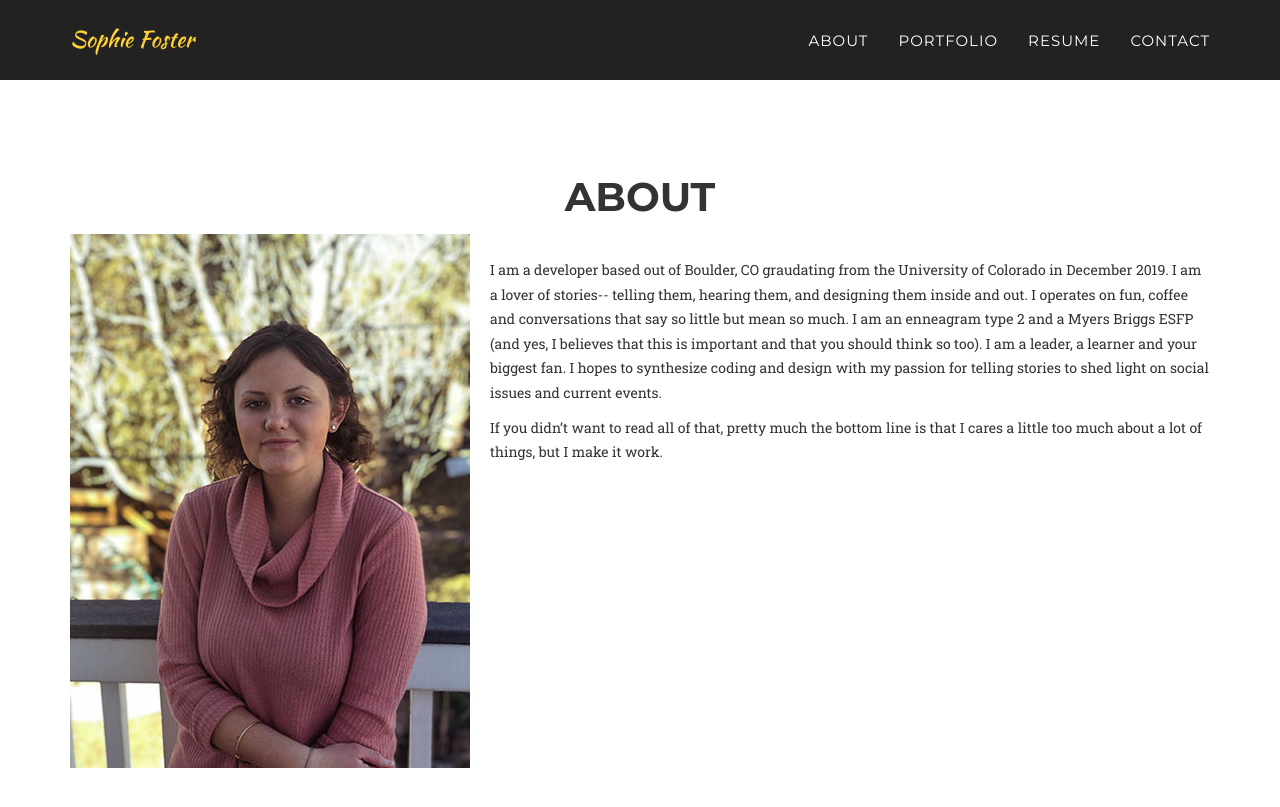
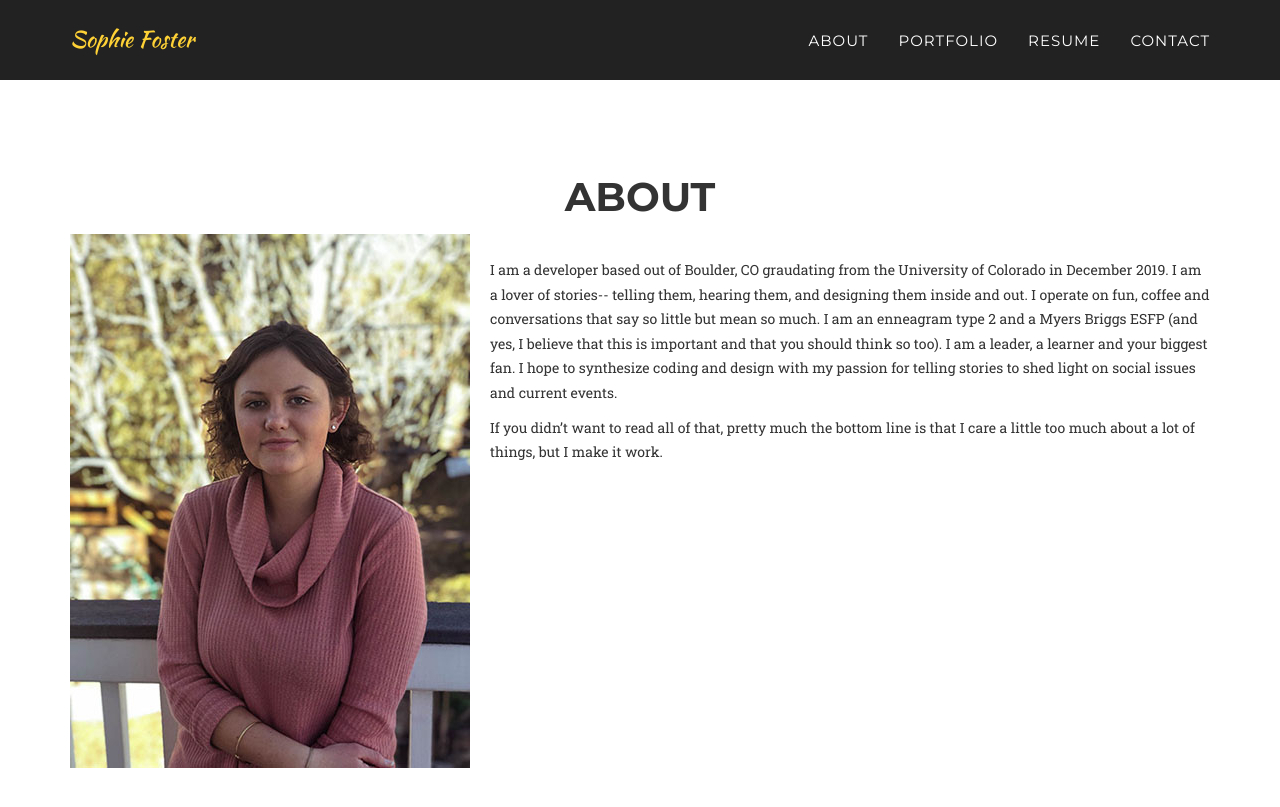
Before and after one commit to sofo1413/Personal-Site-Test, a Jekyll site: the page built from index.html, in a window 1280 px wide and 900 px high, scrolled down 1162 px. Shown: the top 807 px of the window. Built offline with Jekyll 4.4.1, drawn with Linux system fonts in a browser that asks for light colours; some web fonts are replaced.

Commit message:
changed case

```diff
--- a/_includes/about.html
+++ b/_includes/about.html
@@ -10,9 +10,9 @@
                 <img src ="img/foster.jpg" style="float: left; padding-right: 20px">
                 <br>
 
-                    I am a developer based out of Boulder, CO graudating from the University of Colorado in December 2019.  I am a lover of stories-- telling them, hearing them, and designing them inside and out.  I operates on fun, coffee and conversations that say so little but mean so much.  I am an enneagram type 2 and a Myers Briggs ESFP (and yes, I believes that this is important and that you should think so too).  I am a leader, a learner and your biggest fan.  I hopes to synthesize coding and design with my passion for telling stories to shed light on social issues and current events.
+                    I am a developer based out of Boulder, CO graudating from the University of Colorado in December 2019.  I am a lover of stories-- telling them, hearing them, and designing them inside and out.  I operate on fun, coffee and conversations that say so little but mean so much.  I am an enneagram type 2 and a Myers Briggs ESFP (and yes, I believe that this is important and that you should think so too).  I am a leader, a learner and your biggest fan.  I hope to synthesize coding and design with my passion for telling stories to shed light on social issues and current events.
                 </p>
                 <p>
-                    If you didn’t want to read all of that, pretty much the bottom line is that I cares a little too much about a lot of things, but I make it work.
+                    If you didn’t want to read all of that, pretty much the bottom line is that I care a little too much about a lot of things, but I make it work.
                 </p>
     </section>
```
